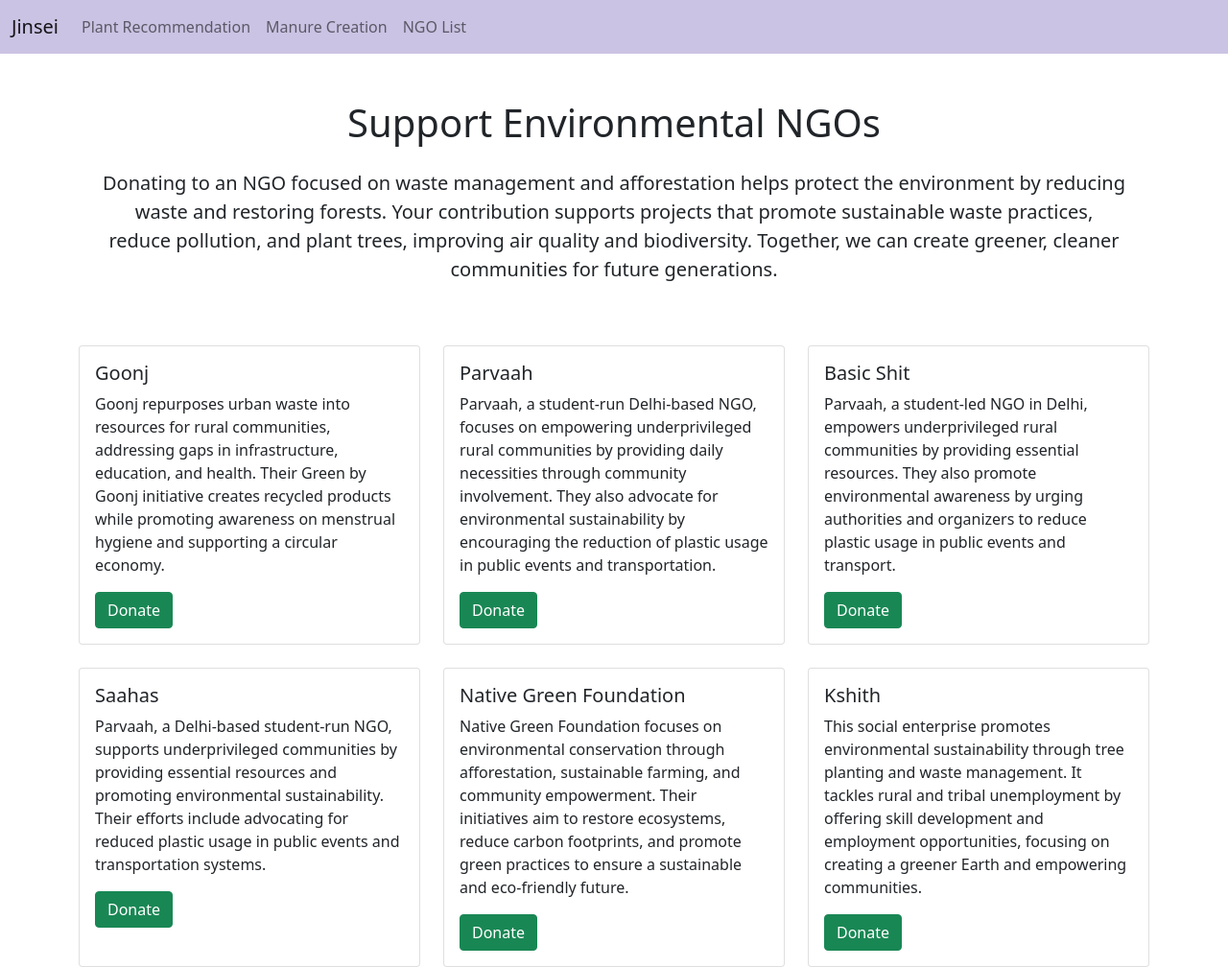
After one commit to realhardik18/Jinsei, a Flask app: page /NGO in a window 1280 px wide. The commit adds this page. Shown: the whole page at 96% size. Run offline with Flask 3, Linux system fonts and the light colour scheme.

Commit message:
added NGO page

```diff
--- a/app.py
+++ b/app.py
@@ -6,4 +6,8 @@
 def home():
     return render_template('index.html')
 
+@app.route('/NGO')
+def NGO():
+    return render_template('NGO.html')
+
 app.run(debug=True)
--- /dev/null
+++ b/templates/NGO.html
@@ -0,0 +1,94 @@
+{% include "navbar.html" %}
+<!-- City Cards -->
+<div class="container mt-4 mb-4">
+    <div class="intro-section p-4">
+        <h1 class="text-center mb-4">Support Environmental NGOs</h1>
+        <p class="lead text-center">
+            Donating to an NGO focused on waste management and afforestation helps protect the environment by reducing
+            waste and
+            restoring forests. Your contribution supports projects that promote sustainable waste practices, reduce
+            pollution,
+            and plant trees, improving air quality and biodiversity. Together, we can create greener, cleaner
+            communities for
+            future generations.
+        </p>
+    </div>
+</div>
+
+<!-- City Cards -->
+<div class="container mt-4">
+    <div class="row row-cols-1 row-cols-md-3 g-4">
+        <div class="col">
+            <div class="card h-100">
+                <div class="card-body">
+                    <h5 class="card-title">Goonj</h5>
+                    <p class="card-text">Goonj repurposes urban waste into resources for rural communities, addressing
+                        gaps in infrastructure, education, and health. Their Green by Goonj initiative creates recycled
+                        products while promoting awareness on menstrual hygiene and supporting a circular economy.</p>
+                    <a href="https://goonj.org/donate/" class="btn btn-success">Donate</a>
+                </div>
+            </div>
+        </div>
+        <div class="col">
+            <div class="card h-100">
+                <div class="card-body">
+                    <h5 class="card-title">Parvaah</h5>
+                    <p class="card-text">Parvaah, a student-run Delhi-based NGO, focuses on empowering underprivileged
+                        rural communities by providing daily necessities through community involvement. They also
+                        advocate for environmental sustainability by encouraging the reduction of plastic usage in
+                        public events and transportation.</p>
+                    <a href="https://www.parvaah.org/help-us/donate-online.html" class="btn btn-success">Donate</a>
+                </div>
+            </div>
+        </div>
+        <div class="col">
+            <div class="card h-100">
+                <div class="card-body">
+                    <h5 class="card-title">Basic Shit</h5>
+                    <p class="card-text">Parvaah, a student-led NGO in Delhi, empowers underprivileged rural communities
+                        by providing essential resources. They also promote environmental awareness by urging
+                        authorities and organizers to reduce plastic usage in public events and transport.</p>
+                    <a href="https://www.basicshit.org/about-us" class="btn btn-success">Donate</a>
+                </div>
+            </div>
+        </div>
+        <div class="col">
+            <div class="card h-100">
+                <div class="card-body">
+                    <h5 class="card-title">Saahas</h5>
+                    <p class="card-text">Parvaah, a Delhi-based student-run NGO, supports underprivileged communities by
+                        providing essential resources and promoting environmental sustainability. Their efforts include
+                        advocating for reduced plastic usage in public events and transportation systems.</p>
+                    <a href="https://saahas.org/donate/" class="btn btn-success">Donate</a>
+                </div>
+            </div>
+        </div>
+        <div class="col">
+            <div class="card h-100">
+                <div class="card-body">
+                    <h5 class="card-title">Native Green Foundation</h5>
+                    <p class="card-text">Native Green Foundation focuses on environmental conservation through
+                        afforestation, sustainable farming, and community empowerment. Their initiatives aim to restore
+                        ecosystems, reduce carbon footprints, and promote green practices to ensure a sustainable and
+                        eco-friendly future.</p>
+                    <a href="https://nativegreenfoundation.org/" class="btn btn-success">Donate</a>
+                </div>
+            </div>
+        </div>
+        <div class="col">
+            <div class="card h-100">
+                <div class="card-body">
+                    <h5 class="card-title">Kshith</h5>
+                    <p class="card-text">This social enterprise promotes environmental sustainability through tree
+                        planting and waste management. It tackles rural and tribal unemployment by offering skill
+                        development and employment opportunities, focusing on creating a greener Earth and empowering
+                        communities.</p>
+                    <a href="https://kshitih.org/fellowship/" class="btn btn-success">Donate</a>
+                </div>
+            </div>
+        </div>
+    </div>
+</div>
+</body>
+
+</html>
--- /dev/null
+++ b/templates/navbar.html
@@ -0,0 +1,46 @@
+<!DOCTYPE html>
+<html lang="en">
+
+<head>
+    <meta charset="UTF-8">
+    <meta name="viewport" content="width=device-width, initial-scale=1.0">
+    <link href="https://cdn.jsdelivr.net/npm/bootstrap@5.0.2/dist/css/bootstrap.min.css" rel="stylesheet"
+        integrity="sha384-EVSTQN3/azprG1Anm3QDgpJLIm9Nao0Yz1ztcQTwFspd3yD65VohhpuuCOmLASjC" crossorigin="anonymous">
+    <script src="https://cdn.jsdelivr.net/npm/bootstrap@5.0.2/dist/js/bootstrap.bundle.min.js"
+        integrity="sha384-MrcW6ZMFYlzcLA8Nl+NtUVF0sA7MsXsP1UyJoMp4YLEuNSfAP+JcXn/tWtIaxVXM"
+        crossorigin="anonymous"></script>
+    <title>Jinsei</title>
+    <style>
+        body,
+        html {
+            height: 100%;
+        }
+    </style>
+</head>
+
+<body>
+
+    <!-- Navbar -->
+    <nav class="navbar navbar-expand-lg navbar-light" style="background-color: #CBC3E3;">
+        <div class="container-fluid">
+            <a class="navbar-brand" href="#">Jinsei</a>
+            <button class="navbar-toggler" type="button" data-bs-toggle="collapse"
+                data-bs-target="#navbarSupportedContent" aria-controls="navbarSupportedContent" aria-expanded="false"
+                aria-label="Toggle navigation">
+                <span class="navbar-toggler-icon"></span>
+            </button>
+            <div class="collapse navbar-collapse" id="navbarSupportedContent">
+                <ul class="navbar-nav me-auto mb-2 mb-lg-0">
+                    <li class="nav-item">
+                        <a class="nav-link" aria-current="page" href="/suggest_plant">Plant Recommendation</a>
+                    </li>
+                    <li class="nav-item">
+                        <a class="nav-link" href="/manure_creation">Manure Creation</a>
+                    </li>
+                    <li class="nav-item">
+                        <a class="nav-link" href="/NGO">NGO List</a>
+                    </li>
+                </ul>
+            </div>
+        </div>
+    </nav>
```
Also changed, not shown: templates/index.html (+21 -50 lines), 1 other file.
